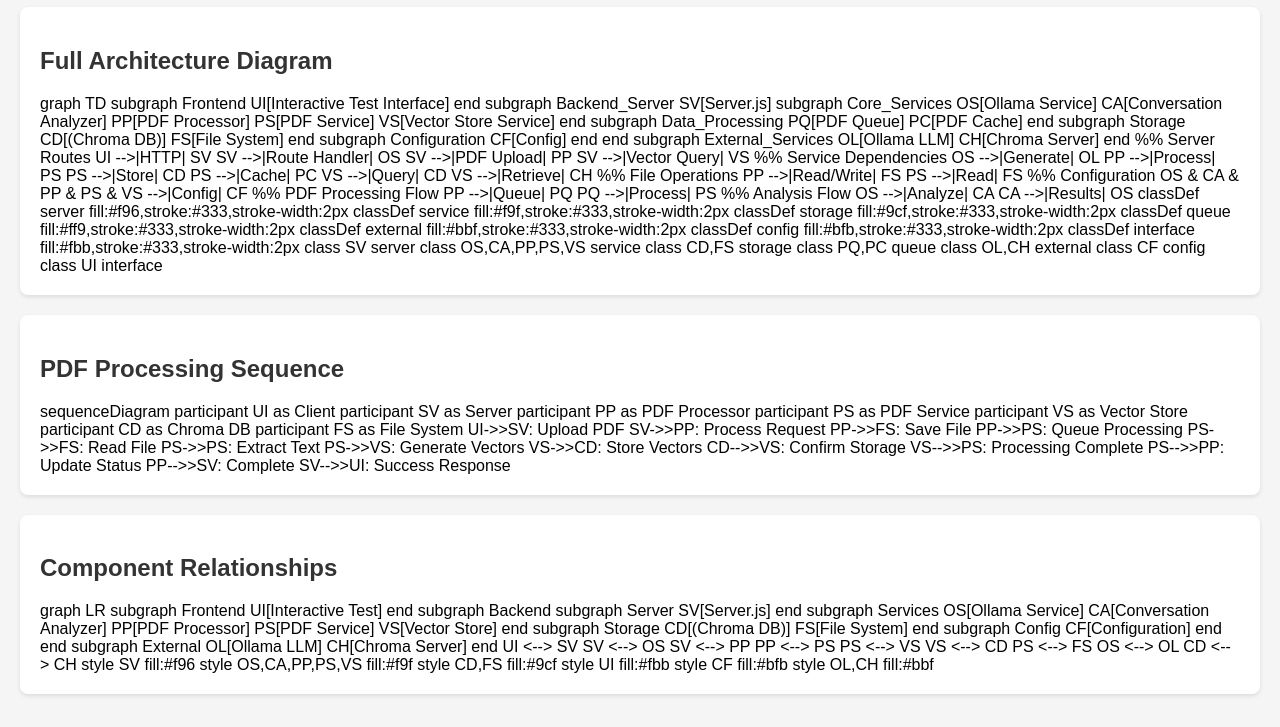
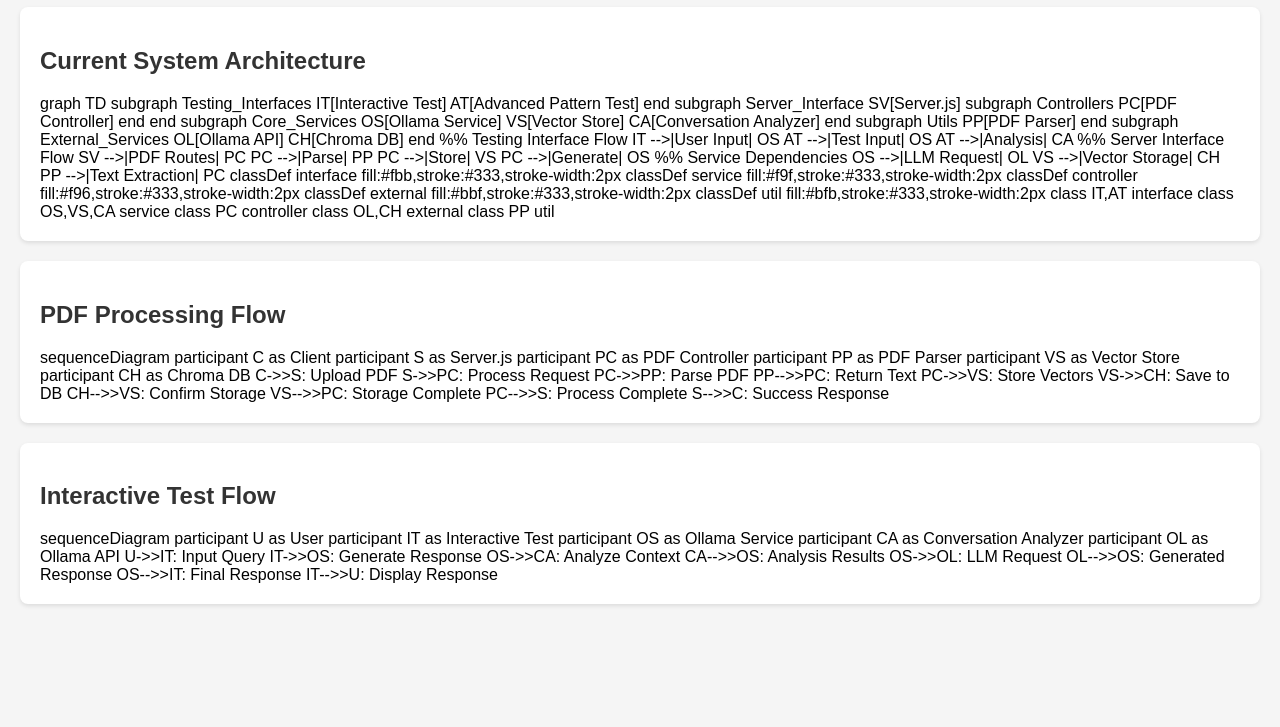
Before and after one commit to iKnock/rag-chatbot, a website: page docs/diagrams.html in a window 1280 px wide. Shown: the part 73-800 px from the top of the page. Drawn offline with Linux system fonts and the light colour scheme; a script that the page names is missing.

Commit message:
update dig

```diff
--- a/docs/diagrams.html
+++ b/docs/diagrams.html
@@ -1,7 +1,7 @@
 <!DOCTYPE html>
 <html>
 <head>
-    <title>Complete System Architecture Diagrams</title>
+    <title>RAG Chatbot System Architecture</title>
     <script src="https://cdn.jsdelivr.net/npm/mermaid/dist/mermaid.min.js"></script>
     <style>
         body {
@@ -22,173 +22,111 @@
     </style>
 </head>
 <body>
-    <h1>Complete System Architecture Diagrams</h1>
+    <h1>RAG Chatbot System Architecture</h1>
 
     <div class="diagram-container">
-        <h2>Full Architecture Diagram</h2>
+        <h2>Current System Architecture</h2>
         <div class="mermaid">
             graph TD
-                subgraph Frontend
-                    UI[Interactive Test Interface]
+                subgraph Testing_Interfaces
+                    IT[Interactive Test]
+                    AT[Advanced Pattern Test]
                 end
 
-                subgraph Backend_Server
+                subgraph Server_Interface
                     SV[Server.js]
-                    subgraph Core_Services
-                        OS[Ollama Service]
-                        CA[Conversation Analyzer]
-                        PP[PDF Processor]
-                        PS[PDF Service]
-                        VS[Vector Store Service]
-                    end
-
-                    subgraph Data_Processing
-                        PQ[PDF Queue]
-                        PC[PDF Cache]
-                    end
-
-                    subgraph Storage
-                        CD[(Chroma DB)]
-                        FS[File System]
-                    end
-
-                    subgraph Configuration
-                        CF[Config]
+                    subgraph Controllers
+                        PC[PDF Controller]
                     end
                 end
 
-                subgraph External_Services
-                    OL[Ollama LLM]
-                    CH[Chroma Server]
+                subgraph Core_Services
+                    OS[Ollama Service]
+                    VS[Vector Store]
+                    CA[Conversation Analyzer]
                 end
 
-                %% Server Routes
-                UI -->|HTTP| SV
-                SV -->|Route Handler| OS
-                SV -->|PDF Upload| PP
-                SV -->|Vector Query| VS
+                subgraph Utils
+                    PP[PDF Parser]
+                end
+
+                subgraph External_Services
+                    OL[Ollama API]
+                    CH[Chroma DB]
+                end
+
+                %% Testing Interface Flow
+                IT -->|User Input| OS
+                AT -->|Test Input| OS
+                AT -->|Analysis| CA
+
+                %% Server Interface Flow
+                SV -->|PDF Routes| PC
+                PC -->|Parse| PP
+                PC -->|Store| VS
+                PC -->|Generate| OS
 
                 %% Service Dependencies
-                OS -->|Generate| OL
-                PP -->|Process| PS
-                PS -->|Store| CD
-                PS -->|Cache| PC
-                VS -->|Query| CD
-                VS -->|Retrieve| CH
+                OS -->|LLM Request| OL
+                VS -->|Vector Storage| CH
+                PP -->|Text Extraction| PC
 
-                %% File Operations
-                PP -->|Read/Write| FS
-                PS -->|Read| FS
+                classDef interface fill:#fbb,stroke:#333,stroke-width:2px
+                classDef service fill:#f9f,stroke:#333,stroke-width:2px
+                classDef controller fill:#f96,stroke:#333,stroke-width:2px
+                classDef external fill:#bbf,stroke:#333,stroke-width:2px
+                classDef util fill:#bfb,stroke:#333,stroke-width:2px
 
-                %% Configuration
-                OS & CA & PP & PS & VS -->|Config| CF
-
-                %% PDF Processing Flow
-                PP -->|Queue| PQ
-                PQ -->|Process| PS
-
-                %% Analysis Flow
-                OS -->|Analyze| CA
-                CA -->|Results| OS
-
-                classDef server fill:#f96,stroke:#333,stroke-width:2px
-                classDef service fill:#f9f,stroke:#333,stroke-width:2px
-                classDef storage fill:#9cf,stroke:#333,stroke-width:2px
-                classDef queue fill:#ff9,stroke:#333,stroke-width:2px
-                classDef external fill:#bbf,stroke:#333,stroke-width:2px
-                classDef config fill:#bfb,stroke:#333,stroke-width:2px
-                classDef interface fill:#fbb,stroke:#333,stroke-width:2px
-
-                class SV server
-                class OS,CA,PP,PS,VS service
-                class CD,FS storage
-                class PQ,PC queue
+                class IT,AT interface
+                class OS,VS,CA service
+                class PC controller
                 class OL,CH external
-                class CF config
-                class UI interface
+                class PP util
         </div>
     </div>
 
     <div class="diagram-container">
-        <h2>PDF Processing Sequence</h2>
+        <h2>PDF Processing Flow</h2>
         <div class="mermaid">
             sequenceDiagram
-                participant UI as Client
-                participant SV as Server
-                participant PP as PDF Processor
-                participant PS as PDF Service
+                participant C as Client
+                participant S as Server.js
+                participant PC as PDF Controller
+                participant PP as PDF Parser
                 participant VS as Vector Store
-                participant CD as Chroma DB
-                participant FS as File System
+                participant CH as Chroma DB
 
-                UI->>SV: Upload PDF
-                SV->>PP: Process Request
-                PP->>FS: Save File
-                PP->>PS: Queue Processing
-                PS->>FS: Read File
-                PS->>PS: Extract Text
-                PS->>VS: Generate Vectors
-                VS->>CD: Store Vectors
-                CD-->>VS: Confirm Storage
-                VS-->>PS: Processing Complete
-                PS-->>PP: Update Status
-                PP-->>SV: Complete
-                SV-->>UI: Success Response
+                C->>S: Upload PDF
+                S->>PC: Process Request
+                PC->>PP: Parse PDF
+                PP-->>PC: Return Text
+                PC->>VS: Store Vectors
+                VS->>CH: Save to DB
+                CH-->>VS: Confirm Storage
+                VS-->>PC: Storage Complete
+                PC-->>S: Process Complete
+                S-->>C: Success Response
         </div>
     </div>
 
     <div class="diagram-container">
-        <h2>Component Relationships</h2>
+        <h2>Interactive Test Flow</h2>
         <div class="mermaid">
-            graph LR
-                subgraph Frontend
-                    UI[Interactive Test]
-                end
+            sequenceDiagram
+                participant U as User
+                participant IT as Interactive Test
+                participant OS as Ollama Service
+                participant CA as Conversation Analyzer
+                participant OL as Ollama API
 
-                subgraph Backend
-                    subgraph Server
-                        SV[Server.js]
-                    end
-
-                    subgraph Services
-                        OS[Ollama Service]
-                        CA[Conversation Analyzer]
-                        PP[PDF Processor]
-                        PS[PDF Service]
-                        VS[Vector Store]
-                    end
-
-                    subgraph Storage
-                        CD[(Chroma DB)]
-                        FS[File System]
-                    end
-
-                    subgraph Config
-                        CF[Configuration]
-                    end
-                end
-
-                subgraph External
-                    OL[Ollama LLM]
-                    CH[Chroma Server]
-                end
-
-                UI <--> SV
-                SV <--> OS
-                SV <--> PP
-                PP <--> PS
-                PS <--> VS
-                VS <--> CD
-                PS <--> FS
-                OS <--> OL
-                CD <--> CH
-
-                style SV fill:#f96
-                style OS,CA,PP,PS,VS fill:#f9f
-                style CD,FS fill:#9cf
-                style UI fill:#fbb
-                style CF fill:#bfb
-                style OL,CH fill:#bbf
+                U->>IT: Input Query
+                IT->>OS: Generate Response
+                OS->>CA: Analyze Context
+                CA-->>OS: Analysis Results
+                OS->>OL: LLM Request
+                OL-->>OS: Generated Response
+                OS-->>IT: Final Response
+                IT-->>U: Display Response
         </div>
     </div>
 
```
